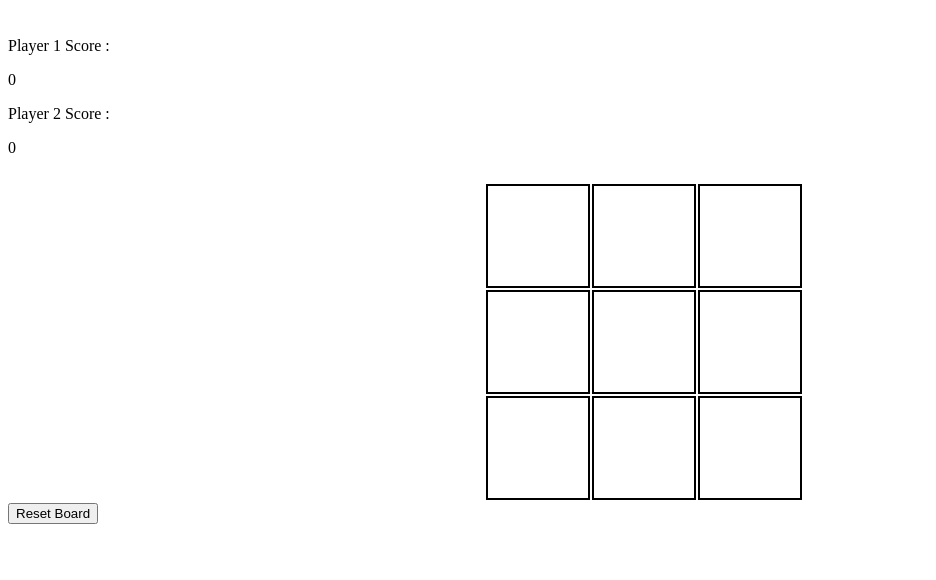
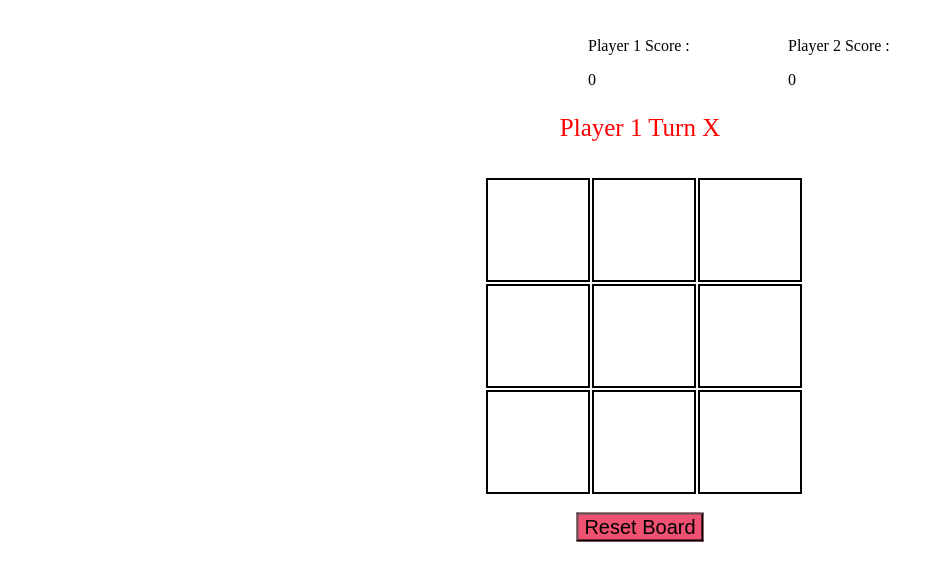
Before and after one commit to TeetouchQQ/TIC-TAC-TOE, a plain HTML site: page index.html in a window 1280 px wide. Shown: the part 90-670 px from the top of the page, without its empty margins (0-936 px from the left). Drawn offline with Linux system fonts and the light colour scheme.

Commit message:
game broadcaster,fix css

```diff
--- a/index.html
+++ b/index.html
@@ -3,7 +3,7 @@
 <head>
     <meta charset="UTF-8">
     <link rel='stylesheet' href="style.css">
-    <script type='text/javascript' src='script.js'></script>
+    <script type='text/javascript' src='script.js' defer></script>
     <meta http-equiv="X-UA-Compatible" content="IE=edge">
     <meta name="viewport" content="width=device-width, initial-scale=1.0">
     <title>TIC TAC TOE</title>
@@ -20,6 +20,7 @@
         <div class='col2'>
             Player 2 Score : <p class='player2_score' id='player2_score'>0</p>
         </div>
+        <p class='game_status' id='game_status'></p>
         <div class='show-grid' id='show-grid'>
             <div class='grid-item' id='0' onclick="go(this.id);"></div>
             <div class='grid-item' id='1' onclick="go(this.id);"></div>
@@ -32,7 +33,7 @@
             <div class='grid-item' id='8'onclick="go(this.id);"></div>
 
         </div>
-        <button class='reset_board' onclick="reset_game();">Reset Board</button>
+        <button class='reset_board' id='reset_board' onclick="reset_game();">Reset Board</button>
 
     </div>
 
--- a/script.js
+++ b/script.js
@@ -1,4 +1,5 @@
-
+var game_status = document.getElementById('game_status');
+game_status.innerHTML = 'Player 1 Turn X ';
 var game_slot = [
     '','','',//
     '','','',//
@@ -84,12 +85,14 @@ function win_check(){
         if(game_slot[a] === game_slot[b] && game_slot[a] === game_slot[c]){
             if(player_1 == true){
                 console.log('player 1 win')
+                game_status.innerHTML = 'Player 1 win ';
                 player1_score += 1
                 game_live = false;
 
             }else {
 
                 console.log('player 2 win')
+                game_status.innerHTML = 'Player 2 win ';
                 player2_score += 1
                 game_live = false;
 
@@ -102,6 +105,8 @@ function win_check(){
     player2 = document.getElementById('player2_score');
     player2.innerHTML = player2_score;
 
+
+
 }
 
 function go(id){
@@ -110,11 +115,13 @@ function go(id){
         if(checkDisplay(id) == true){
             if(player_1 == true){
                 console.log('Player 1 Turn!')
+                game_status.innerHTML = 'Player 1 Turn O ';
                 changeDisplay('X',id)
 
             }else{
                 changeDisplay('O',id)
                 console.log('Player 2 Turn!')
+                game_status.innerHTML = 'Player 2 Turn X';
             }
 
             SwapTurn();
--- a/style.css
+++ b/style.css
@@ -22,10 +22,7 @@
 
 
 }
-.container{
-    margin-left:auto;
-    margin-right:auto;
-}
+
 .header{
     text-align: center;
     margin-left:auto;
@@ -34,3 +31,27 @@
 
 
 }
+.reset_board{
+    margin-top: 30px;
+    position: absolute;
+    left: 50%;
+    -ms-transform: translate(-50%, -50%);
+    transform: translate(-50%, -50%);
+    font-size: 20px;
+    background: rgb(241, 81, 113);
+}
+.col1{
+    width: 200px;
+    margin-left: 580px;
+    float: left;
+}
+.col2{
+    margin-left: 10px;
+
+}
+.game_status{
+    font-size: 25px;
+    text-align: center;
+    color: red;
+    border: 2px;
+}
```
